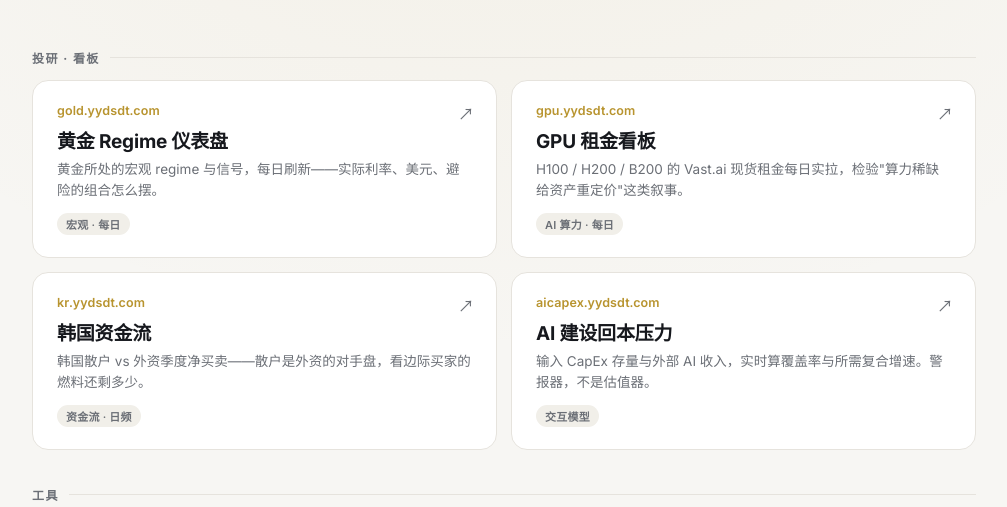
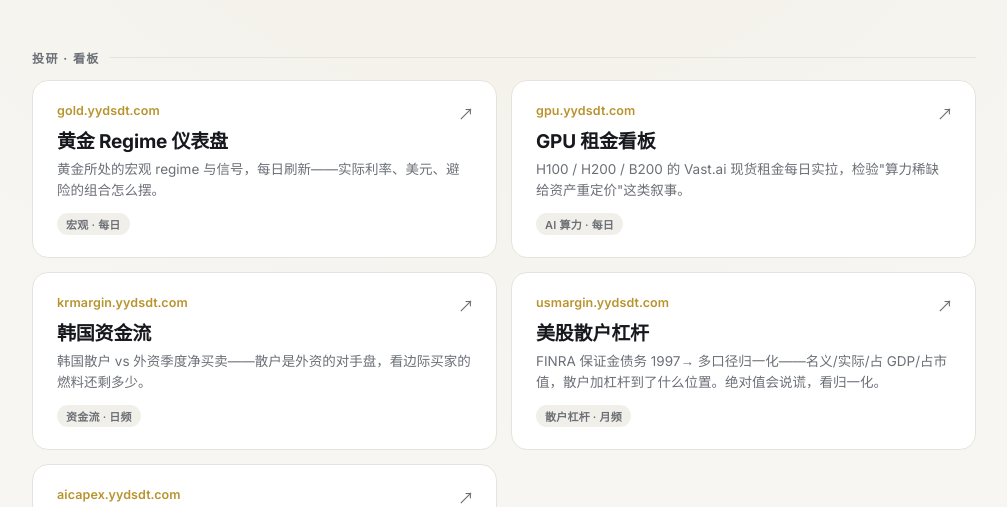
Before and after one commit to xiaoheiclaw/yydsdt-home, a plain HTML site: page index.html in a window 1280 px wide. Shown: the part 252-759 px from the top of the page, without its empty margins (136-1143 px from the left). Drawn offline with Linux system fonts and the light colour scheme.

Commit message:
feat: 加 usmargin 看板卡片 + kr 改名 krmargin
- 新增「美股散户杠杆」(usmargin.yydsdt.com):FINRA 保证金债务多口径归一化
- 韩国资金流卡片域名 kr → krmargin(kr.yydsdt.com 仍保留)

Co-Authored-By: Claude Opus 4.8 (1M context) <noreply@anthropic.com>

```diff
--- a/index.html
+++ b/index.html
@@ -4,7 +4,7 @@
 <meta charset="UTF-8" />
 <meta name="viewport" content="width=device-width, initial-scale=1.0" />
 <title>yydsdt · 看板与工具</title>
-<meta name="description" content="个人投研看板与工具集:黄金 regime、GPU 租金、韩国资金流、AI 建设回本、易经起卦。" />
+<meta name="description" content="个人投研看板与工具集:黄金 regime、GPU 租金、韩国资金流、美股散户杠杆、AI 建设回本、易经起卦。" />
 <link rel="preconnect" href="https://fonts.googleapis.com" />
 <link rel="preconnect" href="https://fonts.gstatic.com" crossorigin />
 <link href="https://fonts.googleapis.com/css2?family=Inter:wght@400;500;600;700;800&display=swap" rel="stylesheet" />
@@ -79,11 +79,17 @@
       <div class="desc">H100 / H200 / B200 的 Vast.ai 现货租金每日实拉，检验"算力稀缺给资产重定价"这类叙事。</div>
       <span class="tag">AI 算力 · 每日</span>
     </a>
-    <a class="card" href="https://kr.yydsdt.com/">
-      <div class="host">kr.yydsdt.com</div>
+    <a class="card" href="https://krmargin.yydsdt.com/">
+      <div class="host">krmargin.yydsdt.com</div>
       <div class="name">韩国资金流</div>
       <div class="desc">韩国散户 vs 外资季度净买卖——散户是外资的对手盘，看边际买家的燃料还剩多少。</div>
       <span class="tag">资金流 · 日频</span>
+    </a>
+    <a class="card" href="https://usmargin.yydsdt.com/">
+      <div class="host">usmargin.yydsdt.com</div>
+      <div class="name">美股散户杠杆</div>
+      <div class="desc">FINRA 保证金债务 1997→ 多口径归一化——名义/实际/占 GDP/占市值，散户加杠杆到了什么位置。绝对值会说谎，看归一化。</div>
+      <span class="tag">散户杠杆 · 月频</span>
     </a>
     <a class="card" href="https://aicapex.yydsdt.com/">
       <div class="host">aicapex.yydsdt.com</div>
```
